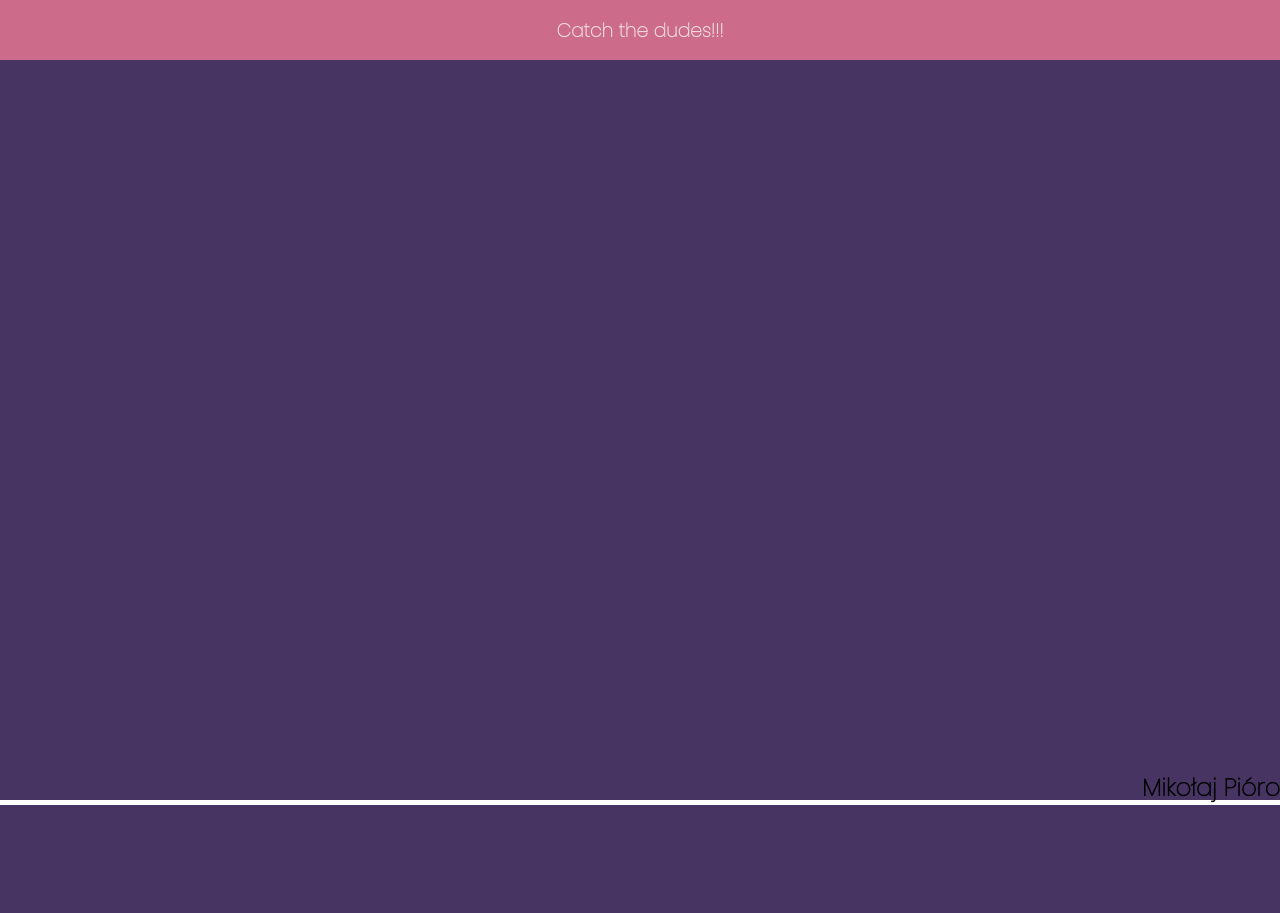
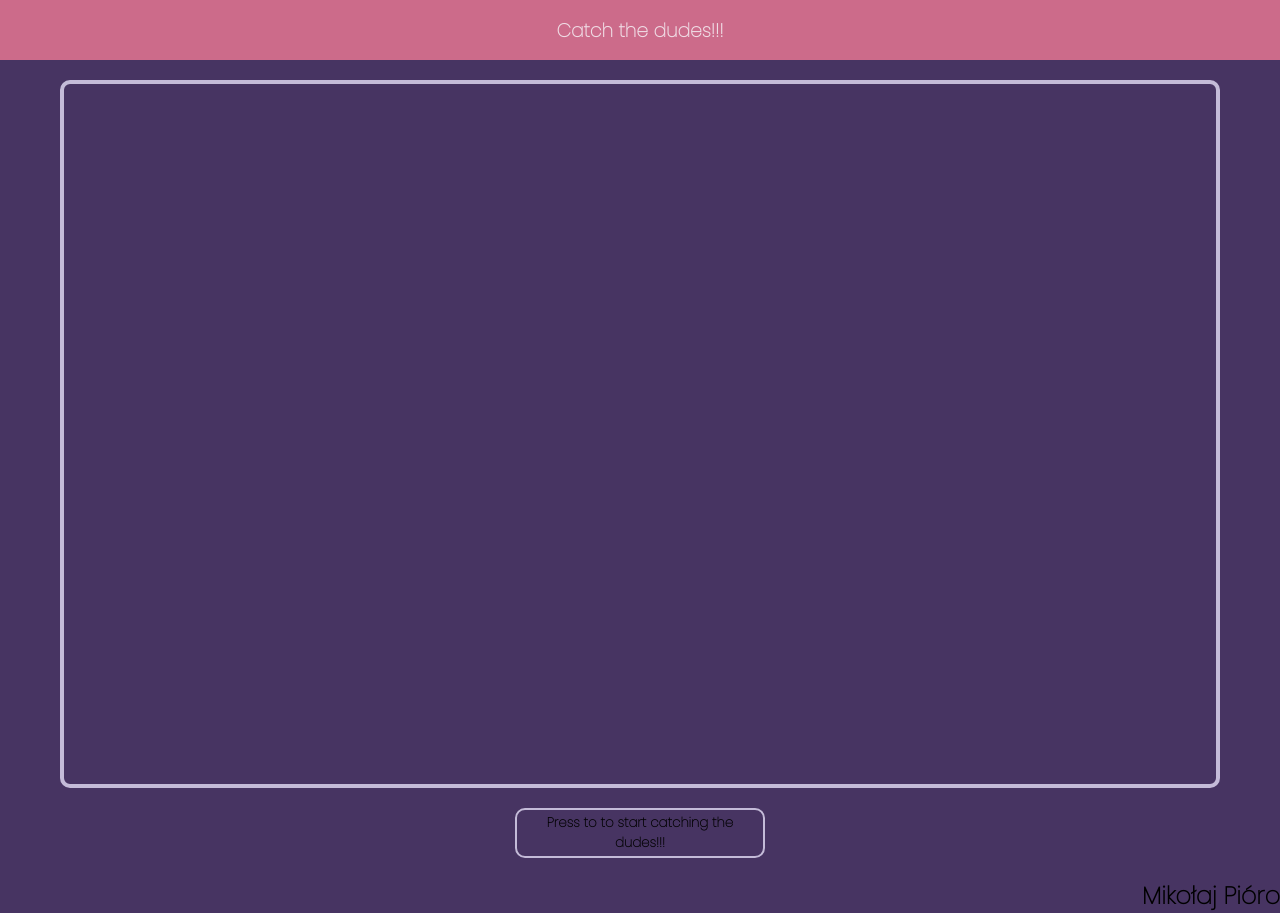
Before and after one commit to mikolajpioro/ExerApp, a FastAPI app: page / in a window 1280 px wide. Before the commit the page ends 805 px from the top, so only its background shows below. Run offline with FastAPI, Linux system fonts and the light colour scheme.

Commit message:
Enhance styling and layout for game interface; add game start button and script file

```diff
--- a/static/style.css
+++ b/static/style.css
@@ -4,9 +4,10 @@
   font-style: normal;
 }
 
-html {
-    display: block;
+html, body {
     height: 100%;
+    margin: 0;
+    background-color: rgb(71, 52, 98);
 }
 
 body {
@@ -17,7 +18,6 @@ body {
     flex-direction: column;
     font-family: "Poppins", sans-serif;
     font-weight: 100;
-    overflow: hidden;
 }
 
 .nav {
@@ -31,9 +31,12 @@ body {
 }
 
 main {
+    display: flex;
+    flex-direction: column;
     width: 100%;
     flex: 1;
     background-color: rgb(71, 52, 98);
+    align-items: center;
 }
 
 footer {
@@ -43,3 +46,25 @@ footer {
     background-color: rgb(71, 52, 98);
     justify-content: flex-end;
 }
+
+.game_container {
+    border: 4px solid rgb(196, 187, 216);
+    border-radius: 10px;
+    height: 700px;
+    width: 90%;
+    margin: 20px;
+}
+
+#game_start {
+    width: 250px;
+    height: 50px;
+    background-color: transparent;
+    border: 2px solid rgb(196, 187, 216);
+    border-radius: 10px;
+    font-family: "Poppins", sans-serif;
+    font-weight: bold
+}
+
+#game_start:hover {
+    background-color: rgb(204, 107, 138);
+}
--- a/templates/home.html
+++ b/templates/home.html
@@ -4,4 +4,5 @@
     <div class="game_container">
 
     </div>
+    <button id="game_start"> Press to to start catching the dudes!!! </button>
 {% endblock %}
```
Also changed, not shown: static/script.js (added).
